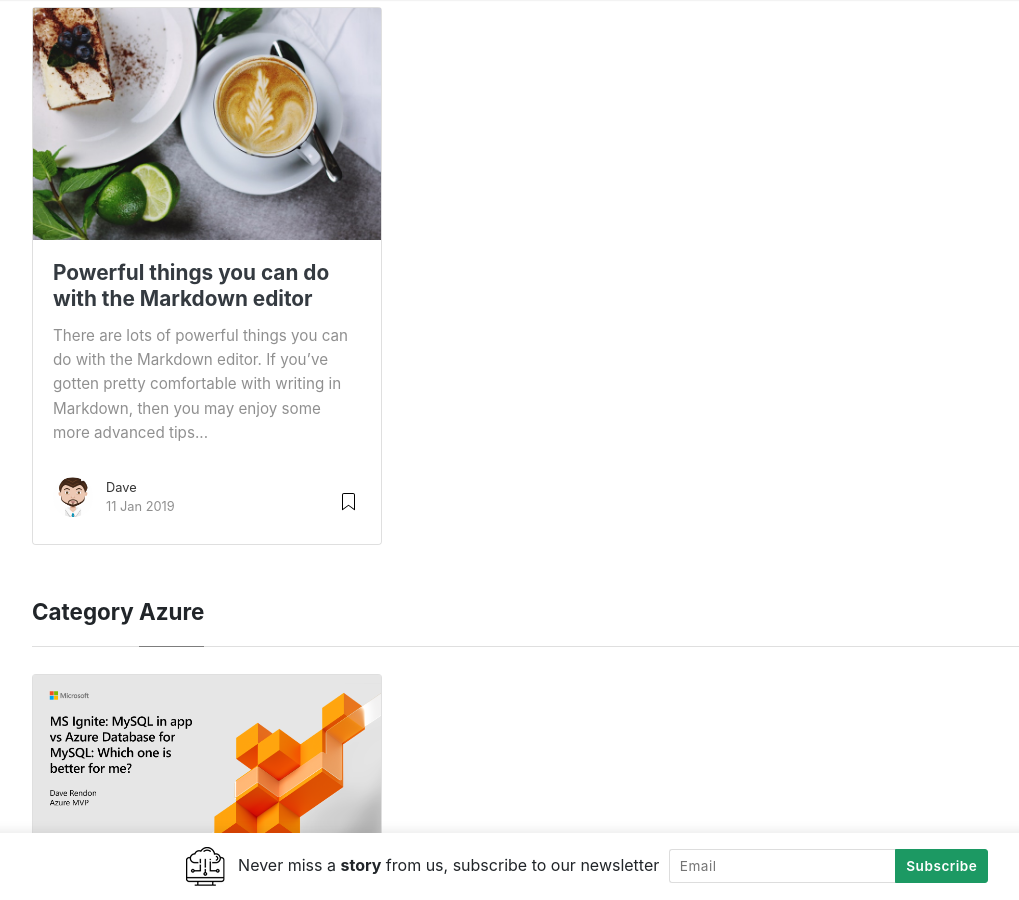
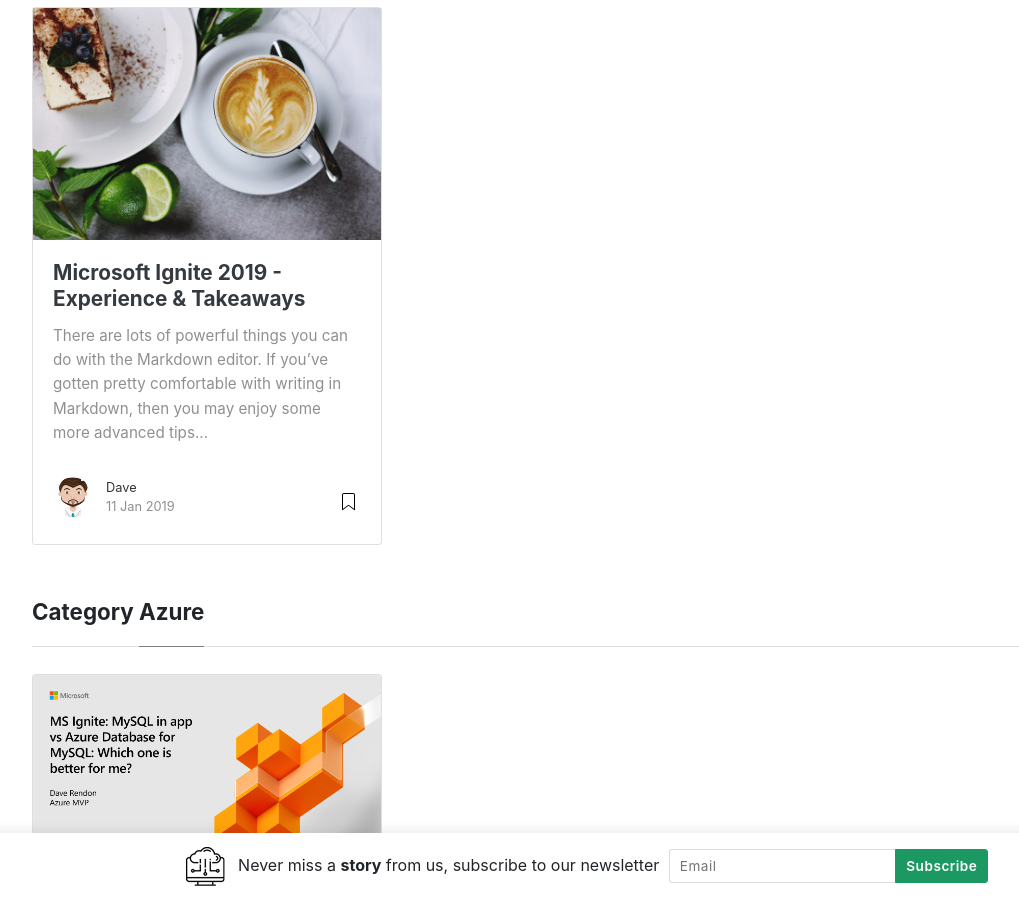
Before and after one commit to daveRendon/wikiazure-podcast, a Jekyll site: the page built from _pages/categories.md, in a window 1280 px wide and 900 px high, scrolled down 307 px. Shown: the whole window, without its empty margins (53-1072 px from the left). Built offline with Jekyll 4.4.1, drawn with Linux system fonts in a browser that asks for light colours; nearby versions of some CDN libraries.

Commit message:
update post

````diff
--- a/_posts/2019-01-11-powerful-things-markdown-editor.md
+++ b/_posts/2019-01-11-powerful-things-markdown-editor.md
@@ -1,6 +1,6 @@
 ---
 layout: post
-title:  "Powerful things you can do with the Markdown editor"
+title:  "Microsoft Ignite 2019 - Experience & Takeaways"
 author: dave
 categories: [ azure, azure ]
 image: assets/images/16.jpg
@@ -33,11 +33,7 @@
 #### HTML
 
 ```html
-<li class="ml-1 mr-1">
-    <a target="_blank" href="#">
-    <i class="fab fa-twitter"></i>
-    </a>
-</li>
+<script src="https://www.buzzsprout.com/704541.js?player=small" type="text/javascript" charset="utf-8"></script>
 ```
 
 #### CSS
````
